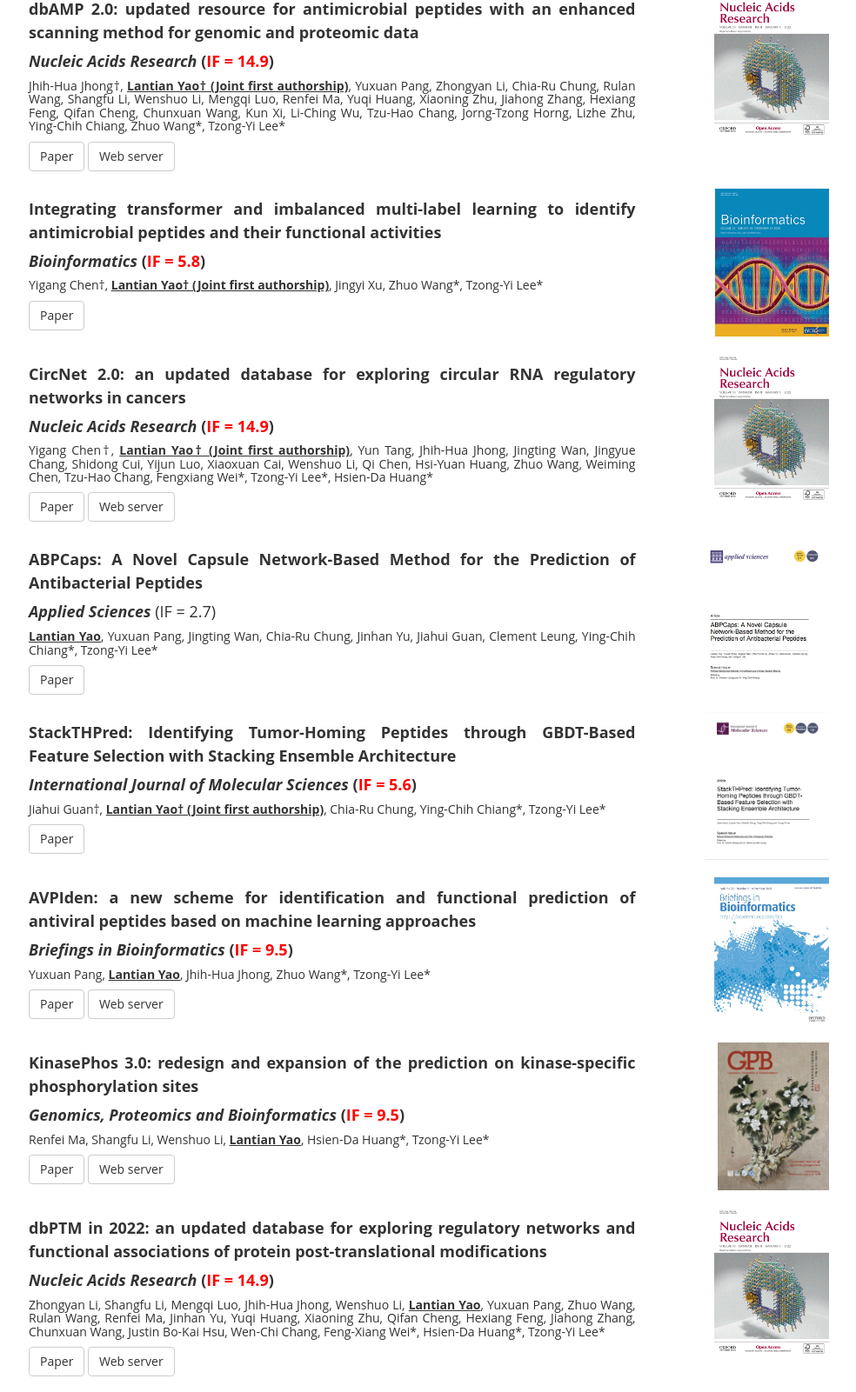
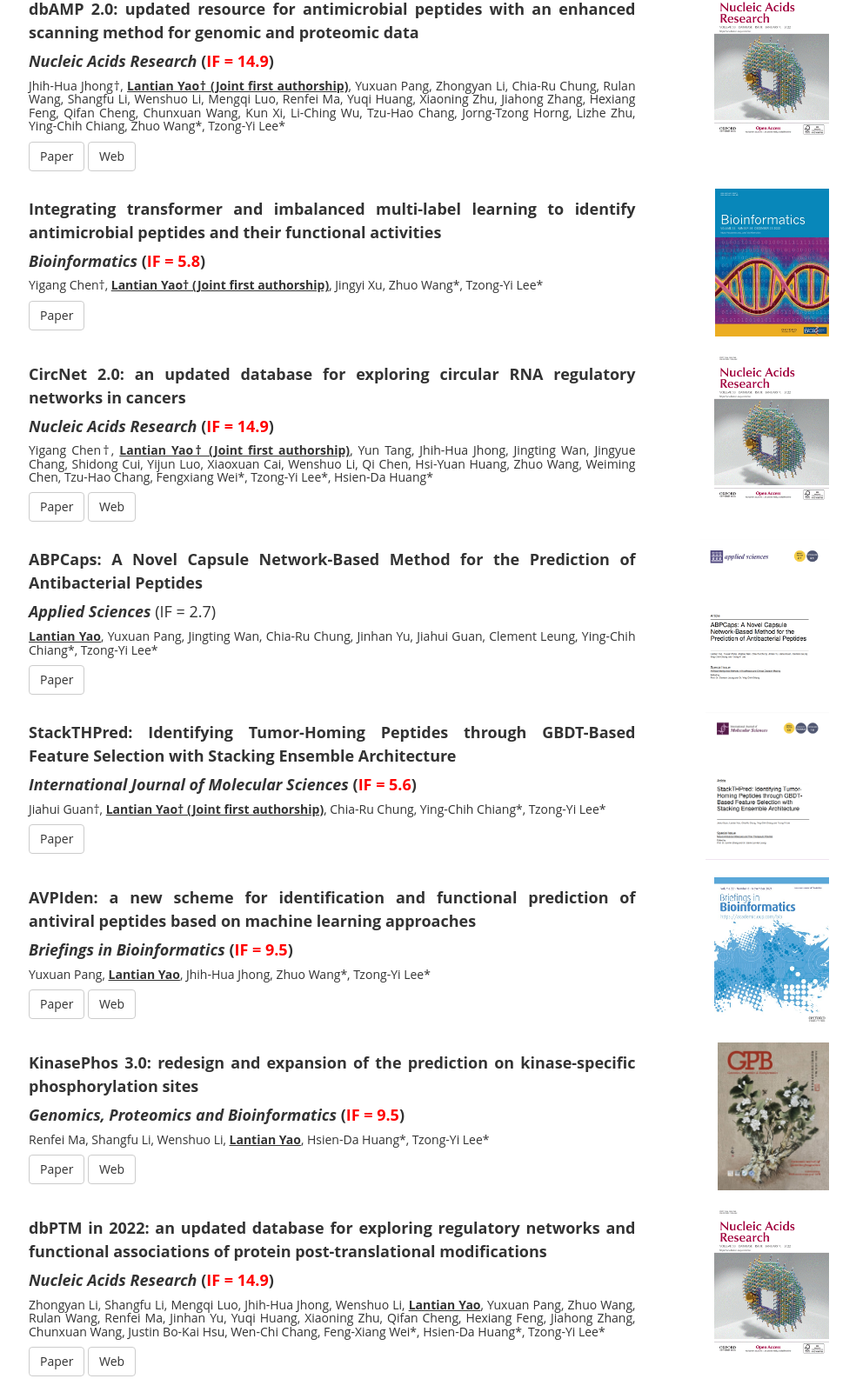
Before and after one commit to lantianyao/lantianyao.github.io, a plain HTML site: page publication.html in a window 1280 px wide. Shown: the part 606-2207 px from the top of the page at 87% size, without its empty margins (137-1121 px from the left). Drawn offline with Linux system fonts and the light colour scheme.

Commit message:
Update publication.html

```diff
--- a/publication.html
+++ b/publication.html
@@ -68,7 +68,7 @@
                             <h4><b style="font-style:italic;">Protein Science</b> <b> (<font color="red">IF = 8.0</font>)</b></h4>
                             <h5 style="text-align:justify"><b style = "text-decoration:underline;">Lantian Yao</b>, Yuntian Zhang, Wenshuo Li, Chia-Ru Chung, Jiahui Guan, Wenyang Zhang, Ying-Chih Chiang*, Tzong-Yi Lee*</h5>
                             <button type="button" class="btn btn-default" onclick="window.location.href='https://doi.org/10.1002/pro.4758'">Paper</button>
-                            <button type="button" class="btn btn-default" onclick="window.location.href='https://awi.cuhk.edu.cn/dbAMP/DeepAFP.html'">Web server</button>
+                            <button type="button" class="btn btn-default" onclick="window.location.href='https://awi.cuhk.edu.cn/dbAMP/DeepAFP.html'">Software</button>
                         </div>
 
                         <div class="col-md-3 row-sm-3 3-xs-3">
@@ -101,7 +101,7 @@
                             <h4><b style="font-style:italic;">Nucleic Acids Research</b> <b> (<font color="red">IF = 14.9</font>)</b></h4>
                             <h5 style="text-align:justify">Jhih-Hua Jhong†, <b style = "text-decoration:underline;">Lantian Yao† (Joint first authorship)</b>, Yuxuan Pang, Zhongyan Li, Chia-Ru Chung, Rulan Wang, Shangfu Li, Wenshuo Li, Mengqi Luo, Renfei Ma, Yuqi Huang, Xiaoning Zhu, Jiahong Zhang, Hexiang Feng, Qifan Cheng, Chunxuan Wang, Kun Xi, Li-Ching Wu, Tzu-Hao Chang, Jorng-Tzong Horng, Lizhe Zhu, Ying-Chih Chiang, Zhuo Wang*, Tzong-Yi Lee*</h5>
                             <button type="button" class="btn btn-default" onclick="window.location.href='https://doi.org/10.1093/nar/gkab1080'">Paper</button>
-                            <button type="button" class="btn btn-default" onclick="window.location.href='https://awi.cuhk.edu.cn/dbAMP/'">Web server</button>
+                            <button type="button" class="btn btn-default" onclick="window.location.href='https://awi.cuhk.edu.cn/dbAMP/'">Web</button>
                         </div>
 
                         <div class="col-md-3 row-sm-3 3-xs-3">
@@ -134,7 +134,7 @@
                             <h4><b style="font-style:italic;">Nucleic Acids Research</b> <b> (<font color="red">IF = 14.9</font>)</b></h4>
                             <h5 style="text-align:justify">Yigang Chen†, <b style = "text-decoration:underline;">Lantian Yao† (Joint first authorship)</b>, Yun Tang, Jhih-Hua Jhong, Jingting Wan, Jingyue Chang, Shidong Cui, Yijun Luo, Xiaoxuan Cai, Wenshuo Li, Qi Chen, Hsi-Yuan Huang, Zhuo Wang, Weiming Chen, Tzu-Hao Chang, Fengxiang Wei*, Tzong-Yi Lee*, Hsien-Da Huang*</h5>
                             <button type="button" class="btn btn-default" onclick="window.location.href='https://doi.org/10.1093/nar/gkab1036'">Paper</button>
-                            <button type="button" class="btn btn-default" onclick="window.location.href='https://awi.cuhk.edu.cn/~CircNet/php/index.php'">Web server</button>
+                            <button type="button" class="btn btn-default" onclick="window.location.href='https://awi.cuhk.edu.cn/~CircNet/php/index.php'">Web</button>
                         </div>
 
                         <div class="col-md-3 row-sm-3 3-xs-3">
@@ -183,7 +183,7 @@
                             <h4><b style="font-style:italic;">Briefings in Bioinformatics</b> <b> (<font color="red">IF = 9.5</font>)</b></h4>
                             <h5 style="text-align:justify">Yuxuan Pang, <b style = "text-decoration:underline;">Lantian Yao</b>, Jhih-Hua Jhong, Zhuo Wang*, Tzong-Yi Lee*</h5>
                             <button type="button" class="btn btn-default" onclick="window.location.href='https://doi.org/10.1093/bib/bbab263'">Paper</button>
-                            <button type="button" class="btn btn-default" onclick="window.location.href='https://awi.cuhk.edu.cn/AVPIden/'">Web server</button>
+                            <button type="button" class="btn btn-default" onclick="window.location.href='https://awi.cuhk.edu.cn/AVPIden/'">Web</button>
                         </div>
 
                         <div class="col-md-3 row-sm-3 3-xs-3">
@@ -200,7 +200,7 @@
                             <h4><b style="font-style:italic;">Genomics, Proteomics and Bioinformatics</b> <b> (<font color="red">IF = 9.5</font>)</b></h4>
                             <h5 style="text-align:justify">Renfei Ma, Shangfu Li, Wenshuo Li, <b style = "text-decoration:underline;">Lantian Yao</b>, Hsien-Da Huang*, Tzong-Yi Lee*</h5>
                             <button type="button" class="btn btn-default" onclick="window.location.href='https://doi.org/10.1016/j.gpb.2022.06.004'">Paper</button>
-                            <button type="button" class="btn btn-default" onclick="window.location.href='https://awi.cuhk.edu.cn/KinasePhos/download.html'">Web server</button>
+                            <button type="button" class="btn btn-default" onclick="window.location.href='https://awi.cuhk.edu.cn/KinasePhos/download.html'">Web</button>
                         </div>
 
                         <div class="col-md-3 row-sm-3 3-xs-3">
@@ -217,7 +217,7 @@
                             <h4><b style="font-style:italic;">Nucleic Acids Research</b> <b> (<font color="red">IF = 14.9</font>)</b></h4>
                             <h5 style="text-align:justify">Zhongyan Li, Shangfu Li, Mengqi Luo, Jhih-Hua Jhong, Wenshuo Li, <b style = "text-decoration:underline;">Lantian Yao</b>, Yuxuan Pang, Zhuo Wang, Rulan Wang, Renfei Ma, Jinhan Yu, Yuqi Huang, Xiaoning Zhu, Qifan Cheng, Hexiang Feng, Jiahong Zhang, Chunxuan Wang, Justin Bo-Kai Hsu, Wen-Chi Chang, Feng-Xiang Wei*, Hsien-Da Huang*, Tzong-Yi Lee*</h5>
                             <button type="button" class="btn btn-default" onclick="window.location.href='https://doi.org/10.1093/nar/gkab1017'">Paper</button>
-                            <button type="button" class="btn btn-default" onclick="window.location.href='https://awi.cuhk.edu.cn/dbPTM/index.php'">Web server</button>
+                            <button type="button" class="btn btn-default" onclick="window.location.href='https://awi.cuhk.edu.cn/dbPTM/index.php'">Web</button>
                         </div>
 
                         <div class="col-md-3 row-sm-3 3-xs-3">
@@ -251,7 +251,7 @@
                             <h4><b style="font-style:italic;">Nucleic Acids Research</b> <b> (<font color="red">IF = 14.9</font>)</b></h4>
                             <h5 style="text-align:justify">Hsi-Yuan Huang, Yang-Chi-Dung Lin, Shidong Cui, Yixian Huang, Yun Tang, Jiatong Xu, Jiayang Bao, Yulin Li, Jia Wen, Huali Zuo, Weijuan Wang, Jing Li, Jie Ni, Yini Ruan, Liping Li, Yidan Chen, Yueyang Xie, Zihao Zhu, Xiaoxuan Cai, Xinyi Chen,  <b style = "text-decoration:underline;">Lantian Yao</b>, Yigang Chen, Yijun Luo, Shupeng LuXu, Mengqi Luo, Chih-Min Chiu, Kun Ma, Lizhe Zhu, Gui-Juan Cheng, Chen Bai, Ying-Chih Chiang, Liping Wang, Fengxiang Wei*, Tzong-Yi Lee*, Hsien-Da Huang*</h5>
                             <button type="button" class="btn btn-default" onclick="window.location.href='https://doi.org/10.1093/nar/gkab1079'">Paper</button>
-                            <button type="button" class="btn btn-default" onclick="window.location.href='https://miRTarBase.cuhk.edu.cn/'">Web server</button>
+                            <button type="button" class="btn btn-default" onclick="window.location.href='https://miRTarBase.cuhk.edu.cn/'">Web</button>
                         </div>
 
                         <div class="col-md-3 row-sm-3 3-xs-3">
```
